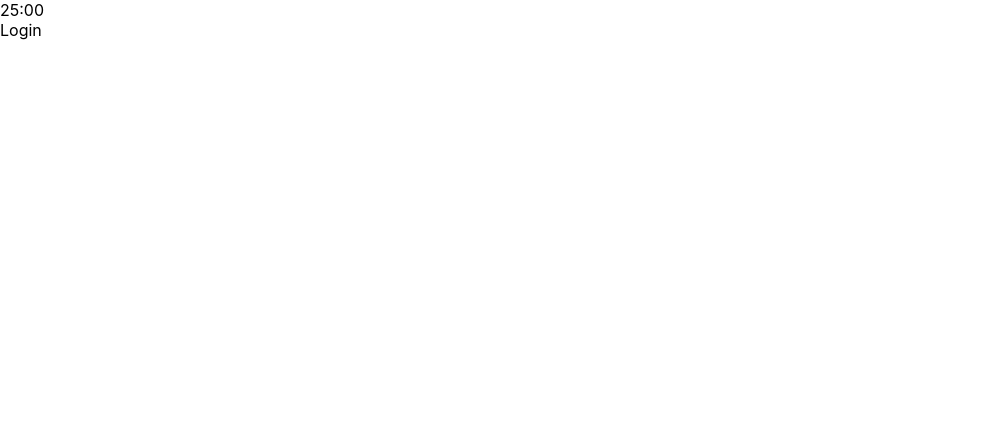
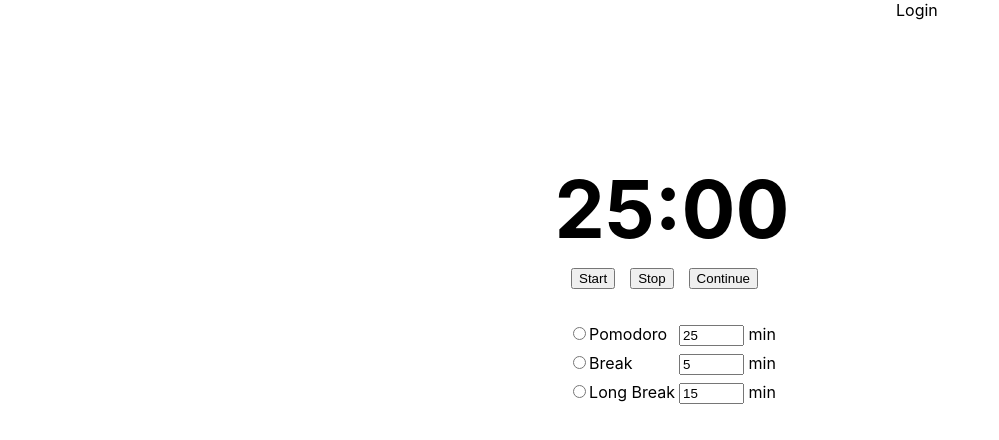
Before and after one commit to UrielFuentes98/pomo-tracker-app, a React (Create React App) app: page / in a window 1280 px wide. Shown: the top 440 px of the page, without its empty margins (0-999 px from the left). Built offline with nearby package versions, Linux system fonts and the light colour scheme.

Commit message:
Adding basic layout of main section.

```diff
--- a/src/App.js
+++ b/src/App.js
@@ -2,7 +2,7 @@
 import Login from './components/Login'
 import Register from './components/Register'
 import Stats from './components/Stats'
-import MainApp from './components/MainApp'
+import MainSection from './components/MainSection'
 
 import { useState, useEffect } from 'react'
 
@@ -28,8 +28,8 @@ function App() {
   }
 
   return (
-    <div className="App">
-      <MainApp minutes={timerMinutes} seconds={timerSeconds}/>
+    <div id="app">
+      <MainSection minutes={timerMinutes} seconds={timerSeconds}/>
       {rightPanel}
     </div>
   );
--- a/src/index.css
+++ b/src/assets/css/index.css
@@ -1,3 +1,6 @@
+@import "main-section.css";
+@import "right-panel.css";
+
 body {
   margin: 0;
   font-family: -apple-system, BlinkMacSystemFont, 'Segoe UI', 'Roboto', 'Oxygen',
@@ -11,3 +14,8 @@ code {
   font-family: source-code-pro, Menlo, Monaco, Consolas, 'Courier New',
     monospace;
 }
+
+#app {
+  display: flex;
+  justify-content: flex-end;
+}
--- /dev/null
+++ b/src/assets/css/main-section.css
@@ -0,0 +1,44 @@
+/* Layout */
+
+#main-section {
+    width: 25%;
+    margin-right: 5%;
+    margin-top: 20vh;
+}
+
+#timer {
+    text-align: center;
+    margin-bottom: 10px;
+}
+
+#control-btns {
+    text-align: center;
+    margin-bottom: 35px;
+}
+
+.control-btn {
+    margin-right: 15px;
+}
+
+#input-elements {
+    text-align: center;
+}
+
+.control-input {
+    margin-bottom: 7px;
+}
+
+.input-label {
+    width: 90px;
+    display: inline-block;
+    text-align: left;
+}
+
+
+
+/* Styles */
+
+#timer {
+    font-size: 5rem;
+    font-weight: bold;
+}
--- /dev/null
+++ b/src/assets/css/right-panel.css
@@ -0,0 +1,3 @@
+.right-panel {
+    width: 30%;
+}
--- a/src/components/Login.js
+++ b/src/components/Login.js
@@ -1,5 +1,5 @@
 const Login = () => {
-  return <div>Login</div>;
+  return <div className="right-panel">Login</div>;
 };
 
 export default Login;
--- a/src/components/MainApp.js
+++ /dev/null
@@ -1,7 +0,0 @@
-import Timer from "./MainApp/Timer";
-
-function MianApp({ minutes, seconds }) {
-  return <Timer minutes={minutes} seconds={seconds} />;
-}
-
-export default MianApp;
--- /dev/null
+++ b/src/components/MainApp/ControlButtons.js
@@ -0,0 +1,19 @@
+import React from "react";
+
+function ControlButtons() {
+  return (
+    <div id="control-btns">
+      <button className="control-btn" id="start-btn">
+        Start
+      </button>
+      <button className="control-btn" id="stop-btn">
+        Stop
+      </button>
+      <button className="control-btn" id="continue-btn">
+        Continue
+      </button>
+    </div>
+  );
+}
+
+export default ControlButtons;
--- /dev/null
+++ b/src/components/MainApp/ControlInput.js
@@ -0,0 +1,29 @@
+import React from "react";
+import ControlButtons from "./ControlButtons";
+import { useState } from "react";
+
+function ControlInput({ radioName, inputName, inputValue }) {
+  const [textTime, setTextTime] = useState(inputValue);
+
+  return (
+    <div className="control-input">
+      <input
+        type="radio"
+        id={radioName}
+        name="session-type"
+        value={radioName}
+      ></input>
+      <label className="input-label">{inputName}</label>
+      <input
+        className="input-field"
+        type="text"
+        value={textTime}
+        onChange={(e) => setTextTime(e.target.value)}
+        size="5"
+      />
+      <span> min</span>
+    </div>
+  );
+}
+
+export default ControlInput;
--- /dev/null
+++ b/src/components/MainSection.js
@@ -0,0 +1,27 @@
+import Timer from "./MainApp/Timer";
+import ControlButtons from "./MainApp/ControlButtons";
+import ControlInput from "./MainApp/ControlInput";
+
+function MianApp({ minutes, seconds }) {
+  return (
+    <div id="main-section">
+      <Timer minutes={minutes} seconds={seconds} />
+      <ControlButtons />
+      <div id="input-elements">
+        <ControlInput
+          radioName="pomodoro"
+          inputName="Pomodoro"
+          inputValue={25}
+        />
+        <ControlInput radioName="break" inputName="Break" inputValue={5} />
+        <ControlInput
+          radioName="long-break"
+          inputName="Long Break"
+          inputValue={15}
+        />
+      </div>
+    </div>
+  );
+}
+
+export default MianApp;
--- a/src/index.js
+++ b/src/index.js
@@ -1,6 +1,6 @@
 import React from "react";
 import ReactDOM from "react-dom";
-import "./index.css";
+import "./assets/css/index.css";
 import App from "./App";
 import reportWebVitals from "./reportWebVitals";
 
```
Also changed, not shown: 1 other file (tests, documents, lock files or other folders).
